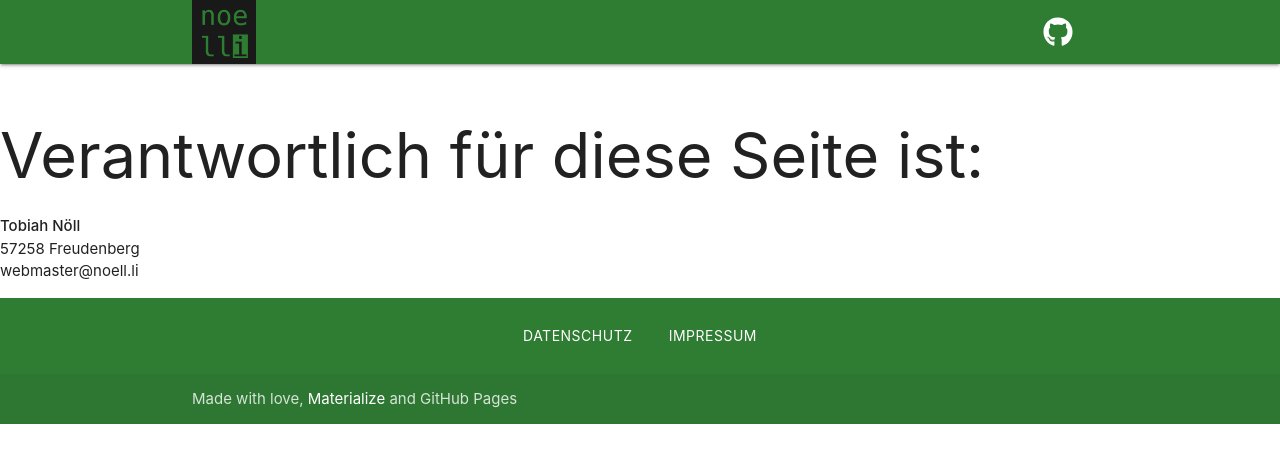
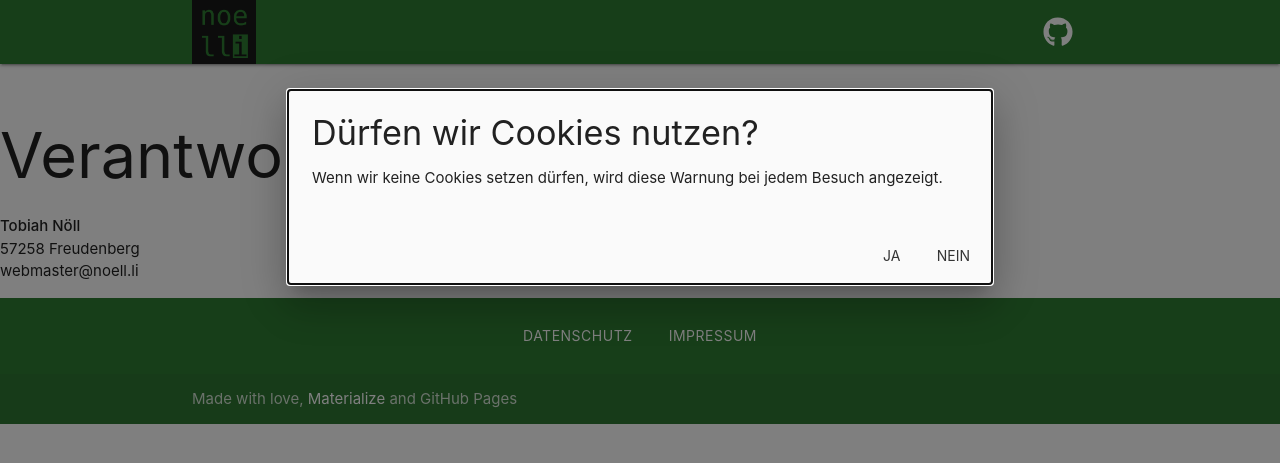
Before and after one commit to noelli/noelli.github.io, a Jekyll site: the page built from impressum.md, in a window 1280 px wide. Shown: the top 463 px of the page. Built offline with Jekyll 4.4.1, drawn with Linux system fonts in a browser that asks for light colours; nearby versions of some CDN libraries; comment, search, counter and statistics services are not loaded; our own code applies the rules of GitHub Pages for plain Markdown files; some of the changed lines change nothing that is shown.

Commit message:
update consent

```diff
--- a/_layouts/default.html
+++ b/_layouts/default.html
@@ -137,12 +137,5 @@
   <script src="https://code.jquery.com/jquery-2.1.1.min.js"></script>
   <script src="/assets/js/materialize.js"></script>
   <script src="/assets/js/init.js"></script>
-  <script>
-    //Checks if the cookie already exists
-    if (!getCookie('firsttime')){
-      //Runs the code because the cookie doesn't exist and it's the user's first time
-      M.Modal.getInstance($("#cookie")).open();
-    }
-  </script>
 </body>
 </html>
--- a/assets/js/init.js
+++ b/assets/js/init.js
@@ -2,4 +2,10 @@ $(document).ready(function(){
   $('.tooltipped').tooltip();
   $('.modal').modal();
   $('.sidenav').sidenav();
+
+  //Checks if the cookie already exists
+  if (!getCookie('firsttime')){
+    //Runs the code because the cookie doesn't exist and it's the user's first time
+    M.Modal.getInstance($("#cookie")).open();
+  }
 });
```
